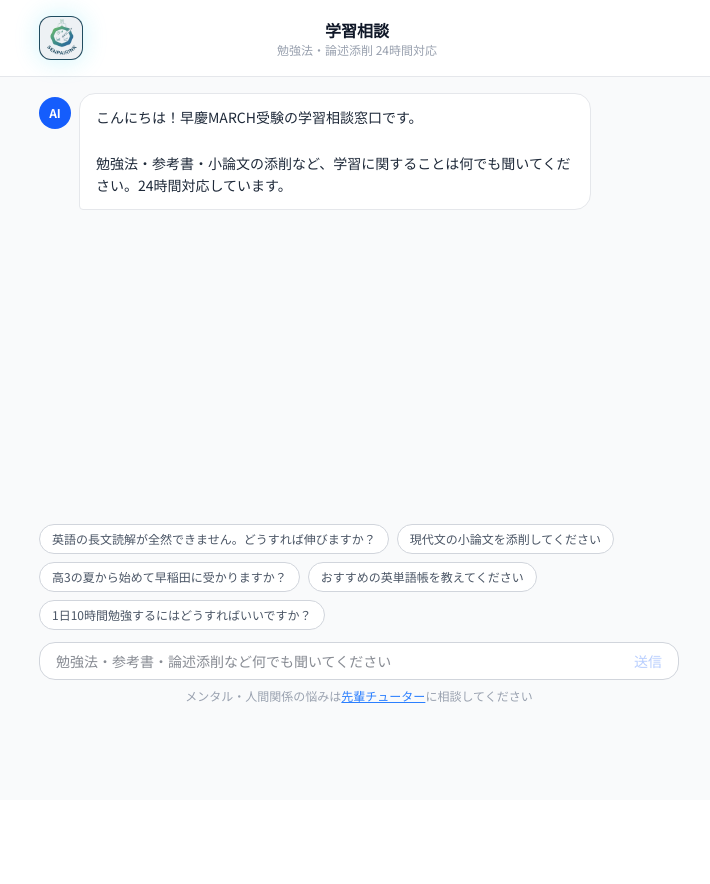
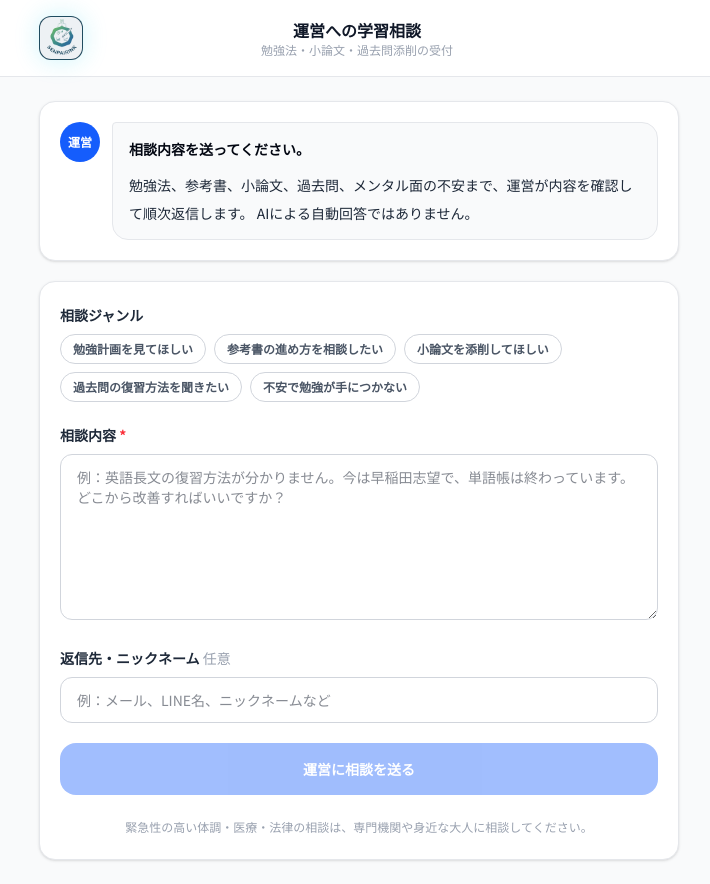
Before and after one commit to taichiadi/juku-matching, a Next.js app: page /chat in a window 1280 px wide. Shown: the whole page, without its empty margins (281-991 px from the left). Before the commit the page ends 800 px from the top, so only its background shows below. Built offline with nearby package versions, Linux system fonts and the light colour scheme.

Commit message:
Replace AI chat with operator consultation

```diff
--- a/package.json
+++ b/package.json
@@ -9,7 +9,6 @@
     "lint": "eslint"
   },
   "dependencies": {
-    "@anthropic-ai/sdk": "^0.92.0",
     "@supabase/ssr": "^0.10.2",
     "@supabase/supabase-js": "^2.105.1",
     "framer-motion": "^12.38.0",
--- a/src/app/api/chat/route.ts
+++ /dev/null
@@ -1,76 +0,0 @@
-import Anthropic from "@anthropic-ai/sdk";
-import { NextRequest, NextResponse } from "next/server";
-
-const client = new Anthropic({ apiKey: process.env.ANTHROPIC_API_KEY });
-
-const SYSTEM_PROMPT = `あなたは早慶MARCH受験の専門AIアドバイザーです。
-受験生の学習相談・勉強法の質問・小論文や論述の添削に対応します。
-
-【対応できること】
-- 勉強法・参考書の選び方
-- 科目別の学習戦略（英語・国語・社会・数学）
-- 小論文・論述の添削とフィードバック
-- 模試の結果分析とアドバイス
-- スケジュール管理・時間の使い方
-
-【対応できないこと】
-- メンタル・家庭環境の悩み（チューターに相談を促す）
-- 医療・法律相談
-
-【回答スタイル】
-- 具体的かつ簡潔に答える
-- 小論文・論述の添削は「構成」「内容」「表現」の3点でフィードバックする
-- 受験生の立場に寄り添った言葉遣いで話す
-- 必要に応じて箇条書きを使う`;
-
-async function notifyLine(userMessage: string) {
-  const token = process.env.LINE_CHANNEL_ACCESS_TOKEN;
-  const userId = process.env.LINE_USER_ID;
-  if (!token || !userId) {
-    console.error("LINE env missing:", { token: !!token, userId: !!userId });
-    return;
-  }
-
-  const res = await fetch("https://api.line.me/v2/bot/message/push", {
-    method: "POST",
-    headers: {
-      "Content-Type": "application/json",
-      Authorization: `Bearer ${token}`,
-    },
-    body: JSON.stringify({
-      to: userId,
-      messages: [{ type: "text", text: `💬 新しい相談\n\n${userMessage}\n\nCrispで返信してください` }],
-    }),
-  });
-  const result = await res.json();
-  console.log("LINE response:", res.status, JSON.stringify(result));
-}
-
-export async function POST(req: NextRequest) {
-  const { messages } = await req.json();
-
-  const lastUserMessage = [...messages].reverse().find((m: { role: string }) => m.role === "user");
-  if (lastUserMessage) {
-    notifyLine(lastUserMessage.content).catch(() => {});
-  }
-
-  try {
-    const response = await client.messages.create({
-      model: "claude-haiku-4-5-20251001",
-      max_tokens: 1024,
-      system: SYSTEM_PROMPT,
-      messages,
-    });
-
-    const text = response.content[0].type === "text" ? response.content[0].text : "";
-    return NextResponse.json({ text });
-  } catch (err: unknown) {
-    const error = err as { status?: number; message?: string };
-    if (error.status === 400) {
-      return NextResponse.json({
-        text: "申し訳ありません、その内容にはお答えできません。勉強法・参考書・小論文添削など、受験に関する質問をお気軽にどうぞ。",
-      });
-    }
-    return NextResponse.json({ error: "エラーが発生しました。もう一度お試しください。" }, { status: 500 });
-  }
-}
--- a/src/app/chat/page.tsx
+++ b/src/app/chat/page.tsx
@@ -1,157 +1,143 @@
 "use client";
 
-import { useState, useRef, useEffect } from "react";
+import { useState } from "react";
 import Link from "next/link";
 import SenpaiLogo from "@/components/SenpaiLogo";
 
-type Message = {
-  role: "user" | "assistant";
-  content: string;
-};
-
-const QUICK_QUESTIONS = [
-  "英語の長文読解が全然できません。どうすれば伸びますか？",
-  "現代文の小論文を添削してください",
-  "高3の夏から始めて早稲田に受かりますか？",
-  "おすすめの英単語帳を教えてください",
-  "1日10時間勉強するにはどうすればいいですか？",
+const QUICK_TOPICS = [
+  "勉強計画を見てほしい",
+  "参考書の進め方を相談したい",
+  "小論文を添削してほしい",
+  "過去問の復習方法を聞きたい",
+  "不安で勉強が手につかない",
 ];
 
 export default function ChatPage() {
-  const [messages, setMessages] = useState<Message[]>([
-    {
-      role: "assistant",
-      content: "こんにちは！早慶MARCH受験の学習相談窓口です。\n\n勉強法・参考書・小論文の添削など、学習に関することは何でも聞いてください。24時間対応しています。",
-    },
-  ]);
-  const [input, setInput] = useState("");
-  const [loading, setLoading] = useState(false);
-  const bottomRef = useRef<HTMLDivElement>(null);
+  const [topic, setTopic] = useState("");
+  const [message, setMessage] = useState("");
+  const [contact, setContact] = useState("");
+  const [sent, setSent] = useState(false);
 
-  useEffect(() => {
-    bottomRef.current?.scrollIntoView({ behavior: "smooth" });
-  }, [messages]);
-
-  const send = async (text: string) => {
-    if (!text.trim() || loading) return;
-
-    const userMsg: Message = { role: "user", content: text };
-    const next = [...messages, userMsg];
-    setMessages(next);
-    setInput("");
-    setLoading(true);
-
-    try {
-      const res = await fetch("/api/chat", {
-        method: "POST",
-        headers: { "Content-Type": "application/json" },
-        body: JSON.stringify({ messages: next }),
-      });
-      const data = await res.json();
-      const reply = data.text ?? data.error ?? "エラーが発生しました。もう一度お試しください。";
-      setMessages([...next, { role: "assistant", content: reply }]);
-    } catch {
-      setMessages([...next, { role: "assistant", content: "通信エラーが発生しました。もう一度お試しください。" }]);
-    } finally {
-      setLoading(false);
-    }
+  const submit = () => {
+    if (!message.trim()) return;
+    setSent(true);
   };
 
   return (
-    <div className="min-h-screen bg-gray-50 flex flex-col">
-      <header className="bg-white border-b border-gray-200 flex-shrink-0">
-        <div className="max-w-2xl mx-auto px-4 py-4 flex items-center justify-between">
+    <div className="flex min-h-screen flex-col bg-gray-50">
+      <header className="shrink-0 border-b border-gray-200 bg-white">
+        <div className="mx-auto flex max-w-2xl items-center justify-between px-4 py-4">
           <SenpaiLogo showText={false} />
           <div className="text-center">
-            <h1 className="text-base font-bold text-gray-900">学習相談</h1>
-            <p className="text-xs text-gray-400">勉強法・論述添削 24時間対応</p>
+            <h1 className="text-base font-bold text-gray-900">運営への学習相談</h1>
+            <p className="text-xs text-gray-400">勉強法・小論文・過去問添削の受付</p>
           </div>
           <div className="w-12" />
         </div>
       </header>
 
-      <div className="flex-1 max-w-2xl w-full mx-auto px-4 py-4 pb-24 flex flex-col">
-        {/* メッセージ一覧 */}
-        <div className="flex-1 space-y-4 mb-4">
-          {messages.map((msg, i) => (
-            <div key={i} className={`flex ${msg.role === "user" ? "justify-end" : "justify-start"}`}>
-              {msg.role === "assistant" && (
-                <div className="w-8 h-8 rounded-full bg-blue-600 flex items-center justify-center text-white text-xs font-bold mr-2 flex-shrink-0 mt-1">
-                  AI
+      <main className="mx-auto flex w-full max-w-2xl flex-1 flex-col px-4 py-6">
+        <section className="rounded-2xl border border-gray-200 bg-white p-5 shadow-sm">
+          <div className="flex gap-3">
+            <div className="flex h-10 w-10 shrink-0 items-center justify-center rounded-full bg-blue-600 text-xs font-black text-white">
+              運営
             </div>
-              )}
-              <div className={`max-w-[80%] rounded-2xl px-4 py-3 text-sm leading-relaxed whitespace-pre-line ${
-                msg.role === "user"
-                  ? "bg-blue-600 text-white rounded-br-sm"
-                  : "bg-white border border-gray-200 text-gray-800 rounded-bl-sm"
-              }`}>
-                {msg.content}
+            <div className="rounded-2xl rounded-tl-sm border border-gray-200 bg-gray-50 px-4 py-3 text-sm leading-7 text-gray-800">
+              <p className="font-bold text-gray-950">相談内容を送ってください。</p>
+              <p className="mt-2">
+                勉強法、参考書、小論文、過去問、メンタル面の不安まで、運営が内容を確認して順次返信します。
+                AIによる自動回答ではありません。
+              </p>
             </div>
           </div>
-          ))}
+        </section>
 
-          {loading && (
-            <div className="flex justify-start">
-              <div className="w-8 h-8 rounded-full bg-blue-600 flex items-center justify-center text-white text-xs font-bold mr-2 flex-shrink-0">
-                AI
+        {sent ? (
+          <section className="mt-5 rounded-2xl border border-green-200 bg-green-50 p-6 text-center">
+            <p className="text-3xl">✓</p>
+            <h2 className="mt-3 text-xl font-black text-gray-950">相談を受け付けました</h2>
+            <p className="mt-2 text-sm leading-7 text-gray-600">
+              運営が内容を確認します。返信が必要な場合は、入力された連絡先に順次対応します。
+            </p>
+            <div className="mt-5 flex flex-col gap-2 sm:flex-row">
+              <button
+                type="button"
+                onClick={() => {
+                  setSent(false);
+                  setTopic("");
+                  setMessage("");
+                  setContact("");
+                }}
+                className="flex-1 rounded-xl border border-gray-300 bg-white px-4 py-3 text-sm font-bold text-gray-700 hover:bg-gray-50"
+              >
+                もう一件相談する
+              </button>
+              <Link href="/" className="flex-1 rounded-xl bg-blue-600 px-4 py-3 text-sm font-bold text-white hover:bg-blue-700">
+                トップへ戻る
+              </Link>
             </div>
-              <div className="bg-white border border-gray-200 rounded-2xl rounded-bl-sm px-4 py-3">
-                <div className="flex gap-1">
-                  <div className="w-2 h-2 bg-gray-400 rounded-full animate-bounce" style={{ animationDelay: "0ms" }} />
-                  <div className="w-2 h-2 bg-gray-400 rounded-full animate-bounce" style={{ animationDelay: "150ms" }} />
-                  <div className="w-2 h-2 bg-gray-400 rounded-full animate-bounce" style={{ animationDelay: "300ms" }} />
-                </div>
-              </div>
-            </div>
-          )}
-          <div ref={bottomRef} />
-        </div>
-
-        {/* クイック質問 */}
-        {messages.length === 1 && (
-          <div className="mb-3 flex flex-wrap gap-2">
-            {QUICK_QUESTIONS.map((q) => (
+          </section>
+        ) : (
+          <section className="mt-5 space-y-5 rounded-2xl border border-gray-200 bg-white p-5 shadow-sm">
+            <div>
+              <label className="text-sm font-bold text-gray-800">相談ジャンル</label>
+              <div className="mt-2 flex flex-wrap gap-2">
+                {QUICK_TOPICS.map((item) => (
                   <button
-                key={q}
-                onClick={() => send(q)}
-                className="text-xs bg-white border border-gray-300 text-gray-600 px-3 py-1.5 rounded-full hover:border-blue-400 hover:text-blue-600 transition-colors"
+                    key={item}
+                    type="button"
+                    onClick={() => setTopic(item)}
+                    className={`rounded-full border px-3 py-1.5 text-xs font-bold transition-colors ${
+                      topic === item ? "border-blue-600 bg-blue-600 text-white" : "border-gray-300 bg-white text-gray-600 hover:bg-gray-50"
+                    }`}
                   >
-                {q}
+                    {item}
                   </button>
                 ))}
               </div>
-        )}
-
-        {/* 入力欄 */}
-        <div className="flex gap-2 bg-white border border-gray-300 rounded-2xl px-4 py-2 focus-within:border-blue-500 transition-colors">
-          <textarea
-            rows={1}
-            value={input}
-            onChange={(e) => setInput(e.target.value)}
-            onKeyDown={(e) => {
-              if (e.key === "Enter" && !e.shiftKey) {
-                e.preventDefault();
-                send(input);
-              }
-            }}
-            placeholder="勉強法・参考書・論述添削など何でも聞いてください"
-            className="flex-1 text-sm text-gray-900 resize-none focus:outline-none"
-          />
-          <button
-            onClick={() => send(input)}
-            disabled={loading || !input.trim()}
-            className="text-blue-600 font-medium text-sm disabled:opacity-30 transition-opacity"
-          >
-            送信
-          </button>
             </div>
 
-        <p className="text-xs text-gray-400 text-center mt-2">
-          メンタル・人間関係の悩みは
-          <Link href="/" className="text-blue-500 underline">先輩チューター</Link>
-          に相談してください
+            <div>
+              <label htmlFor="message" className="text-sm font-bold text-gray-800">
+                相談内容 <span className="text-red-500">*</span>
+              </label>
+              <textarea
+                id="message"
+                value={message}
+                onChange={(event) => setMessage(event.target.value)}
+                rows={7}
+                placeholder="例：英語長文の復習方法が分かりません。今は早稲田志望で、単語帳は終わっています。どこから改善すればいいですか？"
+                className="mt-2 w-full rounded-xl border border-gray-300 px-4 py-3 text-sm text-gray-900 outline-none transition-colors focus:border-blue-500"
+              />
+            </div>
+
+            <div>
+              <label htmlFor="contact" className="text-sm font-bold text-gray-800">
+                返信先・ニックネーム <span className="font-normal text-gray-400">任意</span>
+              </label>
+              <input
+                id="contact"
+                value={contact}
+                onChange={(event) => setContact(event.target.value)}
+                placeholder="例：メール、LINE名、ニックネームなど"
+                className="mt-2 w-full rounded-xl border border-gray-300 px-4 py-3 text-sm text-gray-900 outline-none transition-colors focus:border-blue-500"
+              />
+            </div>
+
+            <button
+              type="button"
+              onClick={submit}
+              disabled={!message.trim()}
+              className="w-full rounded-2xl bg-blue-600 py-4 text-sm font-black text-white transition-colors hover:bg-blue-700 disabled:opacity-40"
+            >
+              運営に相談を送る
+            </button>
+            <p className="text-center text-xs leading-6 text-gray-400">
+              緊急性の高い体調・医療・法律の相談は、専門機関や身近な大人に相談してください。
             </p>
-      </div>
+          </section>
+        )}
+      </main>
     </div>
   );
 }
--- a/src/app/page.tsx
+++ b/src/app/page.tsx
@@ -233,7 +233,7 @@
                 href="/chat"
                 className="rounded-lg bg-slate-950 px-3 py-1.5 text-xs font-bold text-white transition-colors hover:bg-slate-800"
               >
-                AI相談
+                運営相談
               </Link>
             </div>
           </div>
@@ -278,7 +278,7 @@
               よくある相談
             </Link>
             <Link href="/chat" className="transition-colors hover:text-white">
-              AI相談
+              運営相談
             </Link>
             <Link href="/pricing" className="transition-colors hover:text-white">
               料金プラン
```
Also changed, not shown: 1 other file (tests, documents, lock files or other folders). Lines whose indentation alone changed are shown as unchanged.
